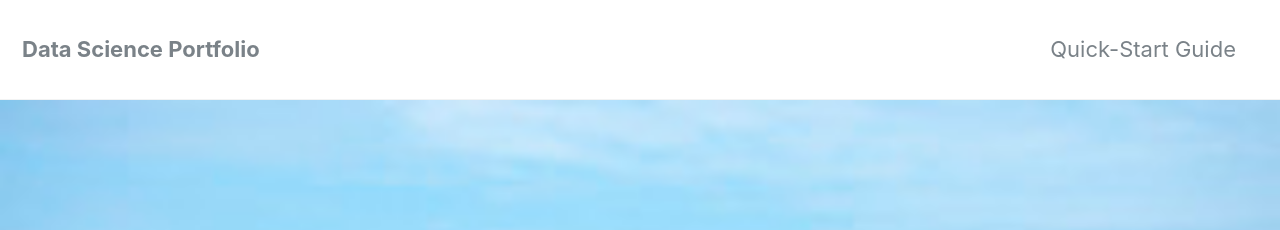
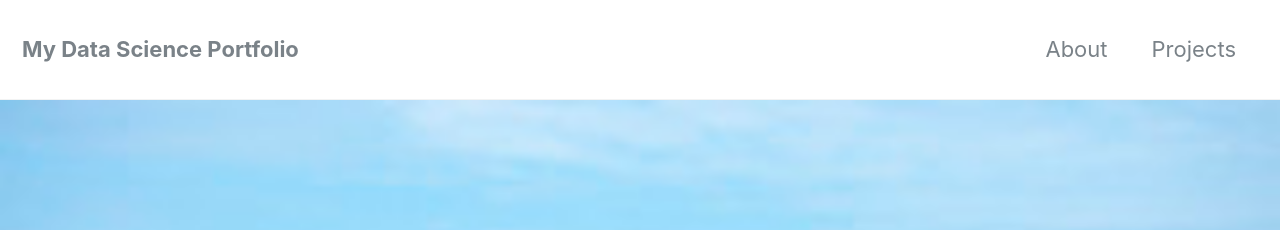
Before and after one commit to pleonova/pleonova.github.io, a Jekyll site: the page built from _pages/projects.md, in a window 1280 px wide and 900 px high. Shown: the top 230 px of the window. Built offline with Jekyll 4.4.1, drawn with Linux system fonts in a browser that asks for light colours; nearby versions of some CDN libraries.

Commit message:
Add pages to homepage

```diff
--- a/_config.yml
+++ b/_config.yml
@@ -16,7 +16,7 @@
 
 # Site Settings
 locale                   : "en-US"
-title                    : "Data Science Portfolio"
+title                    : "My Data Science Portfolio"
 title_separator          : "-"
 name                     : "Paula Leonova"
 description              : #"Data Science Portfolio"
--- a/_data/navigation.yml
+++ b/_data/navigation.yml
@@ -1,7 +1,9 @@
 # main links
 main:
-  - title: "Quick-Start Guide"
-    url: https://mmistakes.github.io/minimal-mistakes/docs/quick-start-guide/
+  - title: "About"
+    url: /about/
+  - title: "Projects"
+    url: /projects/
   # - title: "About"
   #   url: https://mmistakes.github.io/minimal-mistakes/about/
   # - title: "Sample Posts"
```
